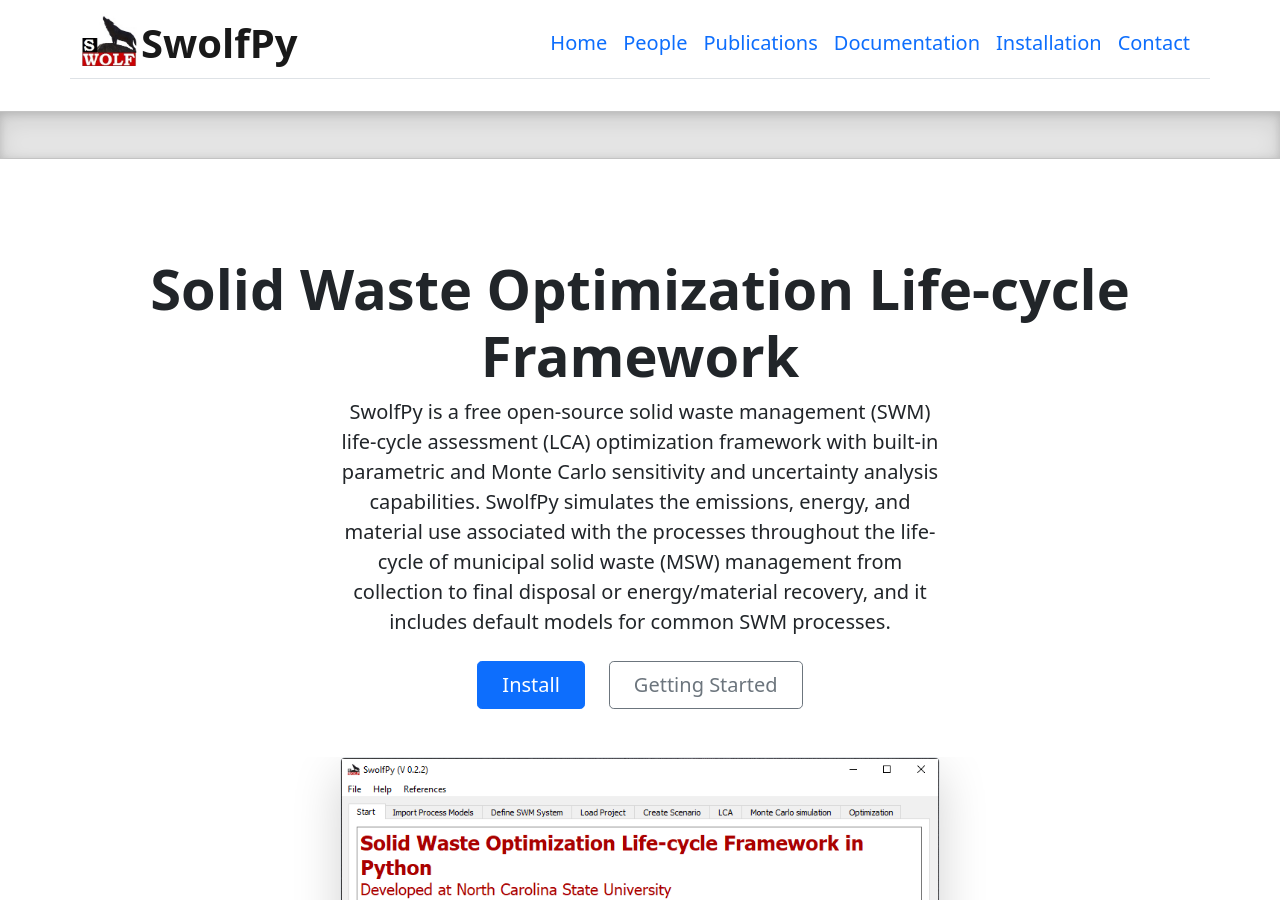
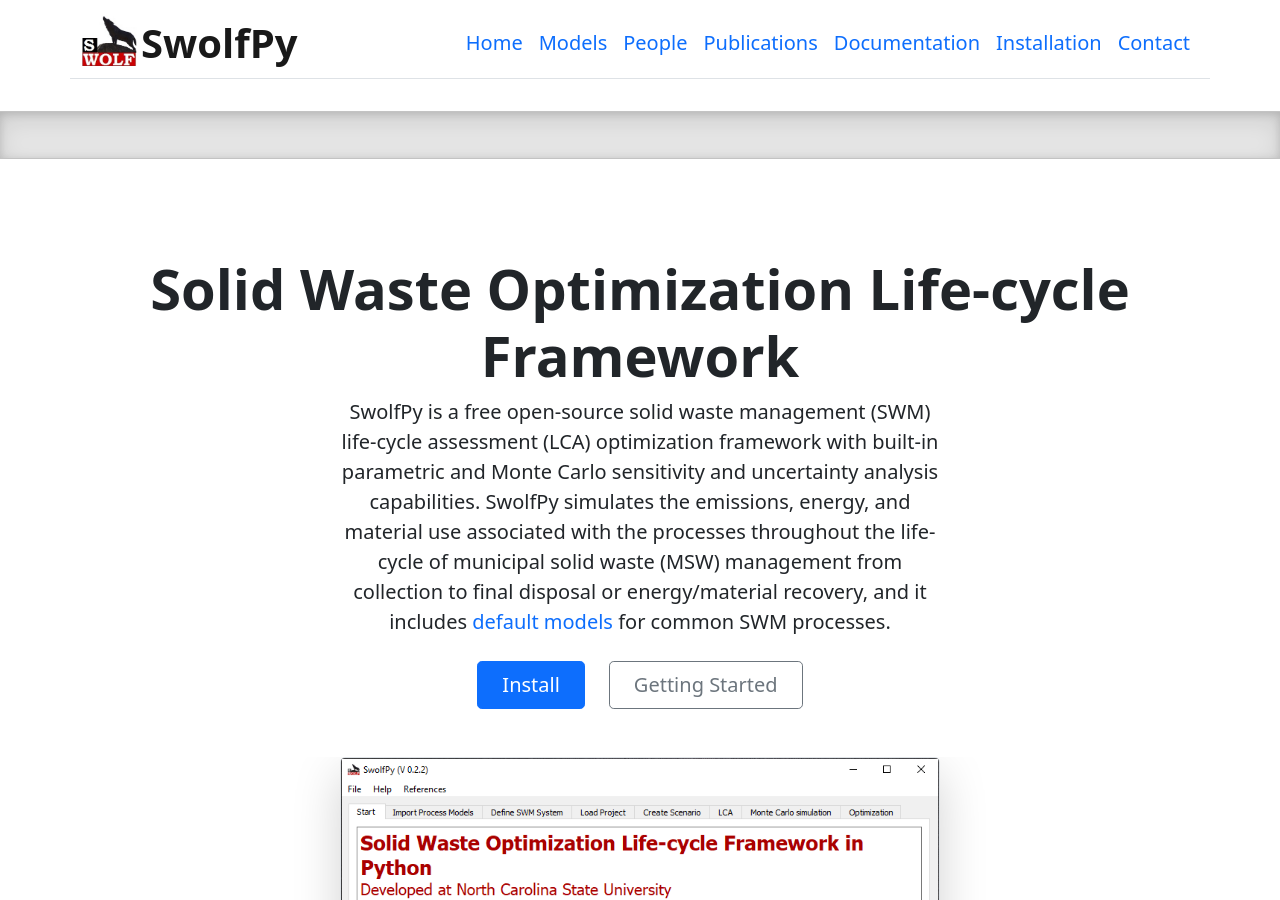
Before and after one commit to SwolfPy-Project/Swolfpy-Project.github.io, a Jekyll site: the page built from index.markdown, in a window 1280 px wide and 900 px high. Built offline with Jekyll 4.4.1, drawn with Linux system fonts in a browser that asks for light colours.

Commit message:
add models' page

```diff
--- a/_includes/header.html
+++ b/_includes/header.html
@@ -9,6 +9,7 @@
       <div class="collapse navbar-collapse fs-5" id="navbarText">
         <div class="navbar-nav ms-auto">
           <a class="nav-item nav-link text-primary" href="{{ site.baseurl }}/">Home</a>
+          <a class="nav-item nav-link text-primary" href="{{ site.baseurl }}/models">Models</a>
           <a class="nav-item nav-link text-primary" href="{{ site.baseurl }}/people">People</a>
           <a class="nav-item nav-link text-primary" href="{{ site.baseurl }}/publications">Publications</a>
           <a class="nav-item nav-link text-primary" href="https://swolfpy.readthedocs.io/en/latest/" target="_blank">Documentation</a>
--- a/_layouts/home.html
+++ b/_layouts/home.html
@@ -20,7 +20,7 @@ layout: default
     <p class="lead mb-4">SwolfPy is a <strong>free open-source solid waste management (SWM) life-cycle assessment (LCA) optimization
       framework</strong> with built-in parametric and Monte Carlo sensitivity and uncertainty analysis capabilities. SwolfPy simulates
       the emissions, energy, and material use associated with the processes throughout the life-cycle of municipal solid waste (MSW)
-      management from collection to final disposal or energy/material recovery, and it includes default models for common SWM
+      management from collection to final disposal or energy/material recovery, and it includes <a href="{{ site.baseurl }}/models" class="text-decoration-none">default models</a> for common SWM
       processes.</p>
     <div class="d-grid gap-2 d-sm-flex justify-content-sm-center mb-5">
       <a href="https://swolfpy.readthedocs.io/en/latest/installation.html" target="_blank" class="btn btn-primary btn-lg px-4 me-sm-3">Install</a>
@@ -29,7 +29,7 @@ layout: default
   </div>
   <div class="overflow-hidden" style="max-height: 45vh;">
     <div class="container px-5">
-      <img src="assets/img/swolfpy.png" class="img-fluid border rounded-3 shadow-lg mb-4" alt="Example image" width="600" height="1600" loading="lazy">
+      <img src="assets/img/swolfpy.png" class="img-fluid border rounded-3 shadow-lg mb-4" alt="SwolfPy GUI" width="600" height="1600" loading="lazy">
     </div>
   </div>
 </div>
@@ -49,13 +49,13 @@ layout: default
         </div>
         <div class="carousel-inner">
           <div class="carousel-item active">
-            <img src="assets/img/swm_network-1.png" class="d-block mx-lg-auto img-fluid" width="600" height="200" loading="lazy">
+            <img src="assets/img/swm_network-1.png" class="d-block mx-lg-auto img-fluid" width="600" height="200" loading="lazy" alt="SwolfPy SWM Network">
           </div>
           <div class="carousel-item">
-            <img src="assets/img/swm_network-2.png" class="d-block mx-lg-auto img-fluid" width="600" height="200" loading="lazy">
+            <img src="assets/img/swm_network-2.png" class="d-block mx-lg-auto img-fluid" width="600" height="200" loading="lazy" alt="SwolfPy SWM Network">
           </div>
           <div class="carousel-item">
-            <img src="assets/img/swm_network-3.png" class="d-block mx-lg-auto img-fluid" width="600" height="200" loading="lazy">
+            <img src="assets/img/swm_network-3.png" class="d-block mx-lg-auto img-fluid" width="600" height="200" loading="lazy" alt="SwolfPy SWM Network">
           </div>
         </div>
         <button class="carousel-control-prev" type="button" data-bs-target="#SwmNetworkIndicators" data-bs-slide="prev">
@@ -90,13 +90,13 @@ layout: default
         </div>
         <div class="carousel-inner">
           <div class="carousel-item active">
-            <img src="assets/img/sankey-1.png" class="d-block mx-lg-auto img-fluid" width="600" height="400" loading="lazy">
+            <img src="assets/img/sankey-1.png" class="d-block mx-lg-auto img-fluid" width="600" height="400" loading="lazy" alt="SwolfPy Mass Flow Sankey Diagram">
           </div>
           <div class="carousel-item">
-            <img src="assets/img/sankey-2.png" class="d-block mx-lg-auto img-fluid" width="600" height="400" loading="lazy">
+            <img src="assets/img/sankey-2.png" class="d-block mx-lg-auto img-fluid" width="600" height="400" loading="lazy" alt="SwolfPy Mass Flow Sankey Diagram">
           </div>
           <div class="carousel-item">
-            <img src="assets/img/sankey-3.png" class="d-block mx-lg-auto img-fluid" width="600" height="400" loading="lazy">
+            <img src="assets/img/sankey-3.png" class="d-block mx-lg-auto img-fluid" width="600" height="400" loading="lazy" alt="SwolfPy Mass Flow Sankey Diagram">
           </div>
         </div>
         <button class="carousel-control-prev" type="button" data-bs-target="#SankeyIndicators" data-bs-slide="prev">
@@ -133,19 +133,19 @@ layout: default
         </div>
         <div class="carousel-inner">
           <div class="carousel-item active">
-            <img src="assets/img/MC-1.png" class="d-block mx-lg-auto img-fluid" width="600" height="400" loading="lazy">
+            <img src="assets/img/MC-1.png" class="d-block mx-lg-auto img-fluid" width="600" height="400" loading="lazy" alt="SwolfPy Monte Carlo">
             <div class="carousel-caption d-none d-md-block">
               <h5>Find the range of impacts!</h5>
             </div>
           </div>
           <div class="carousel-item">
-            <img src="assets/img/MC-2.png" class="d-block mx-lg-auto img-fluid" width="600" height="400" loading="lazy">
+            <img src="assets/img/MC-2.png" class="d-block mx-lg-auto img-fluid" width="600" height="400" loading="lazy" alt="SwolfPy Monte Carlo">
             <div class="carousel-caption d-none d-md-block">
               <h5>Find correlation with input parameters!</h5>
             </div>
           </div>
           <div class="carousel-item">
-            <img src="assets/img/MC-3.png" class="d-block mx-lg-auto img-fluid" width="600" height="400" loading="lazy">
+            <img src="assets/img/MC-3.png" class="d-block mx-lg-auto img-fluid" width="600" height="400" loading="lazy" alt="SwolfPy Monte Carlo">
             <div class="carousel-caption d-none d-md-block">
               <h5>Speedup with parallelization!</h5>
             </div>
@@ -186,7 +186,7 @@ layout: default
         </div>
         <div class="carousel-inner">
           <div class="carousel-item active">
-            <img src="assets/img/Opt-1.png" class="d-block mx-lg-auto img-fluid" width="600" height="400" loading="lazy">
+            <img src="assets/img/Opt-1.png" class="d-block mx-lg-auto img-fluid" width="600" height="400" loading="lazy" alt="SwolfPy Optimization">
             <div class="carousel-caption d-none d-md-block">
               <h5></h5>
             </div>
```
Also changed, not shown: _layouts/page.html (+0 -12 lines), models.html (added, +104 -0 lines).
